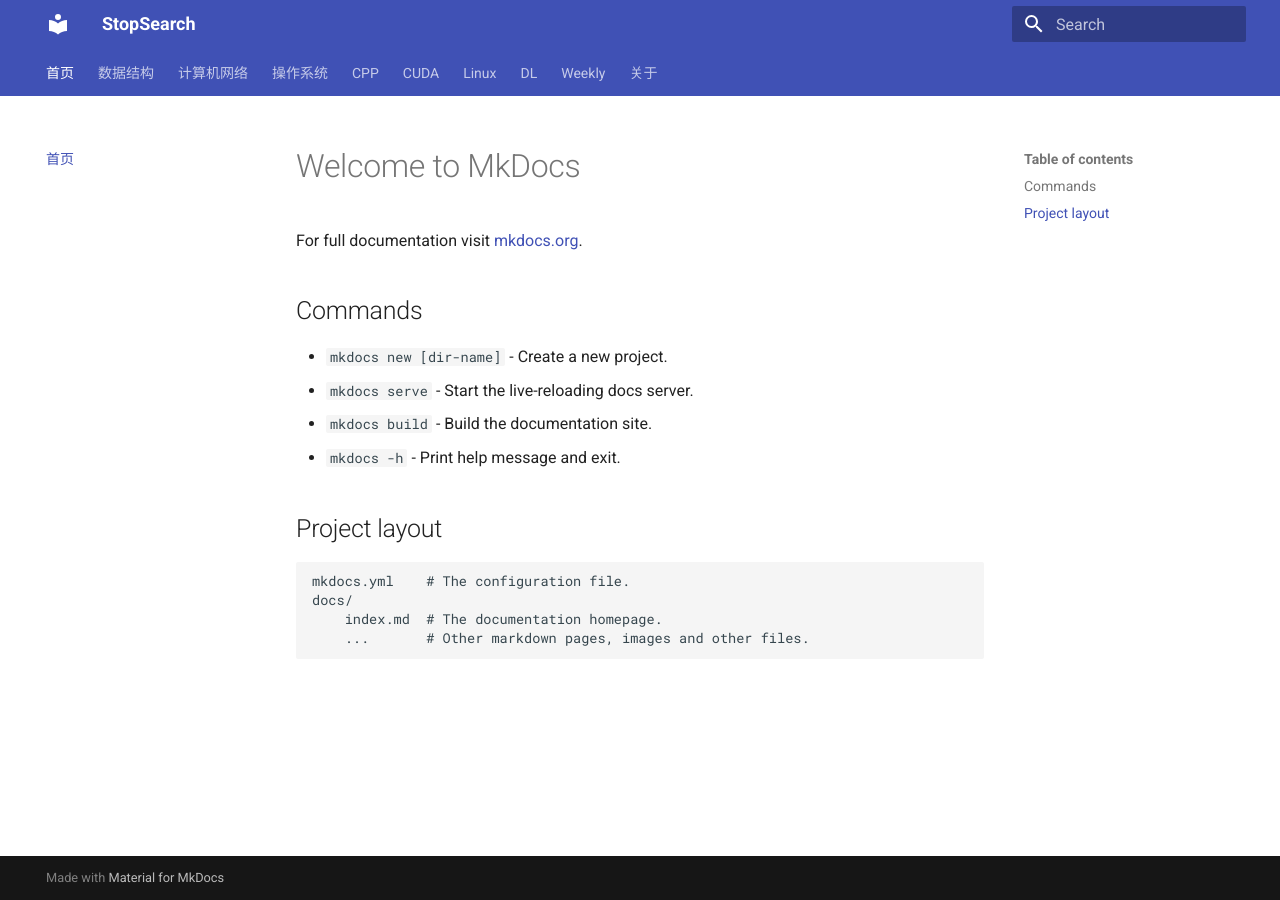
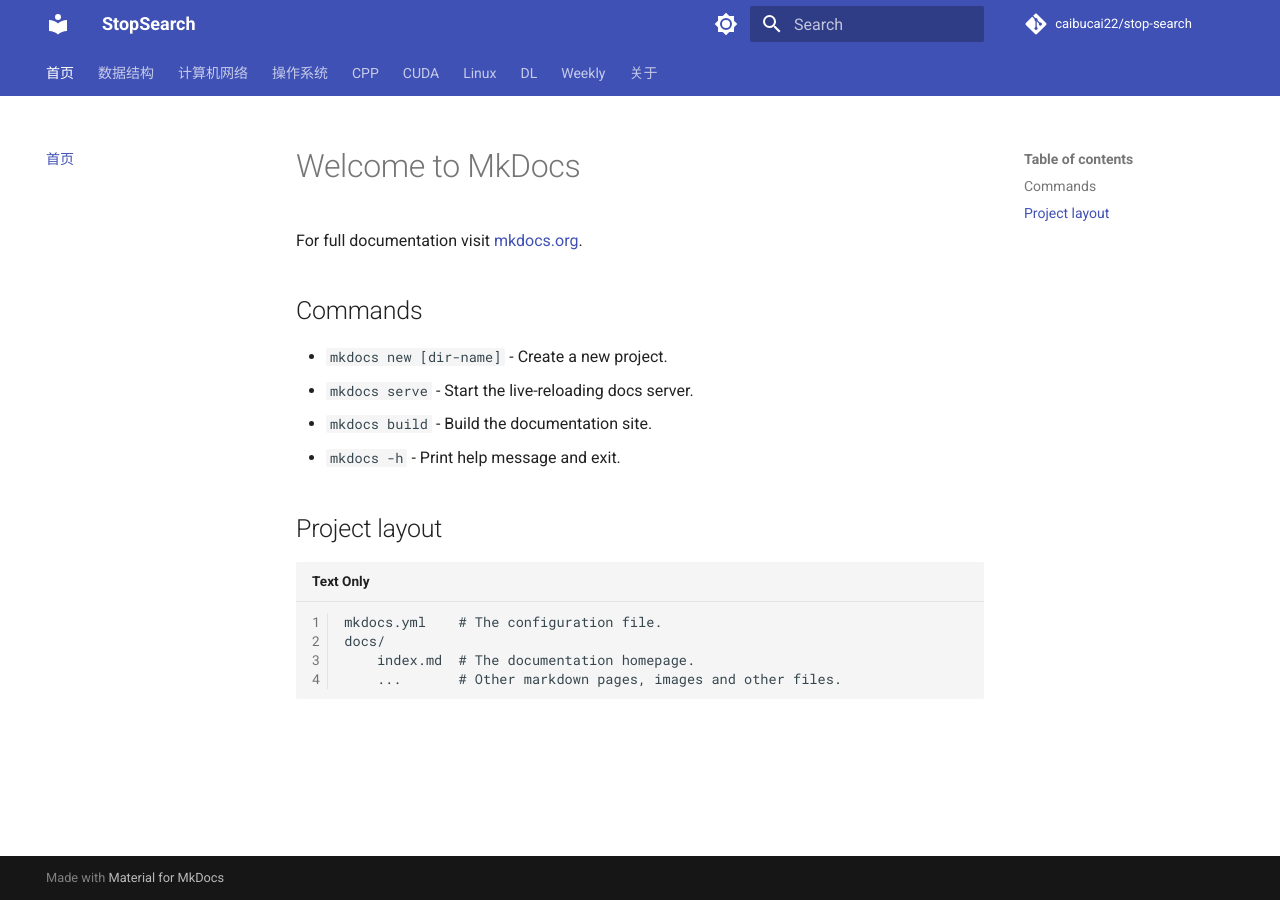
Before and after one commit to caibucai22/stop-search, an MkDocs documentation site: the page built from docs/index.md, in a window 1280 px wide. Built offline with MkDocs 1.6.1 and Material for MkDocs 9.7.7, drawn with Linux system fonts in a browser that asks for light colours; comment, search, counter and statistics services are not loaded.

Commit message:
[global] adjust style

```diff
--- /dev/null
+++ b/docs/assets/javascripts/mathjax.js
@@ -0,0 +1,16 @@
+window.MathJax = {
+  tex: {
+    inlineMath: [["\\(", "\\)"]],
+    displayMath: [["\\[", "\\]"]],
+    processEscapes: true,
+    processEnvironments: true
+  },
+  options: {
+    ignoreHtmlClass: ".*|",
+    processHtmlClass: "arithmatex"
+  }
+};
+
+document$.subscribe(() => {
+  MathJax.typesetPromise()
+})
--- a/mkdocs.yml
+++ b/mkdocs.yml
@@ -1,5 +1,9 @@
 site_name: StopSearch
 site_url: http://stopsearch.caibucai.top
+
+repo_name: 'caibucai22/stop-search'
+repo_url: 'https://github.com/caibucai22/stop-search'
+
 theme:
   name: material
   features:
@@ -11,11 +15,19 @@
     - navigation.expand
   palette:
     - scheme: default
+      toggle:
+        icon: material/brightness-7 # (2)!
+        name: Switch to dark mode
     - scheme: slate
+      toggle:
+        icon: material/brightness-4
+        name: Switch to light mode
 extra_css:
   - stylesheets/extra.css
 extra_javascript:
-  - javascripts/extra.js
+  - assets/javascripts/mathjax.js
+  - https://polyfill.io/v3/polyfill.min.js?features=es6
+  - https://cdn.jsdelivr.net/npm/mathjax@3/es5/tex-mml-chtml.js
 
 #contents
 nav:
@@ -45,3 +57,25 @@
     - LLM: llm/index.md
   - Weekly: weekly/index.md
   - 关于: about/index.md
+
+
+markdown_extensions:
+  - admonition  #警告
+  - pymdownx.details  #细节折叠
+  - pymdownx.superfences  #超级围栏
+  - pymdownx.betterem:
+      smart_enable: all
+  - pymdownx.snippets # 片段
+  - pymdownx.arithmatex: # 数学公式
+      generic: true
+  - tables
+  - pymdownx.caret  #插入角标符号(`^`)
+  - pymdownx.mark   #双等号(`==`)
+  - pymdownx.tilde  #波浪号(`~`)
+  - pymdownx.highlight:
+      anchor_linenums: true  #代码块行号锚链接，默认false
+      use_pygments: true  #在构建期间使用Pygments或在浏览器中使用 JavaScript 语法高亮器进行高亮显示，默认true
+      auto_title: true  #自动为所有代码块添加标题，显示正在使用的语言的名称，默认false
+      linenums: true #向所有代码块添加行号，默认false
+      linenums_style: pymdownx-inline #三种添加行号的方法，建议table或pymdownx-inline。默认table
+  - pymdownx.progressbar
```
Also changed, not shown: docs/assets/javascripts/extra.js (added), docs/assets/stylesheets/extra.css (added).
